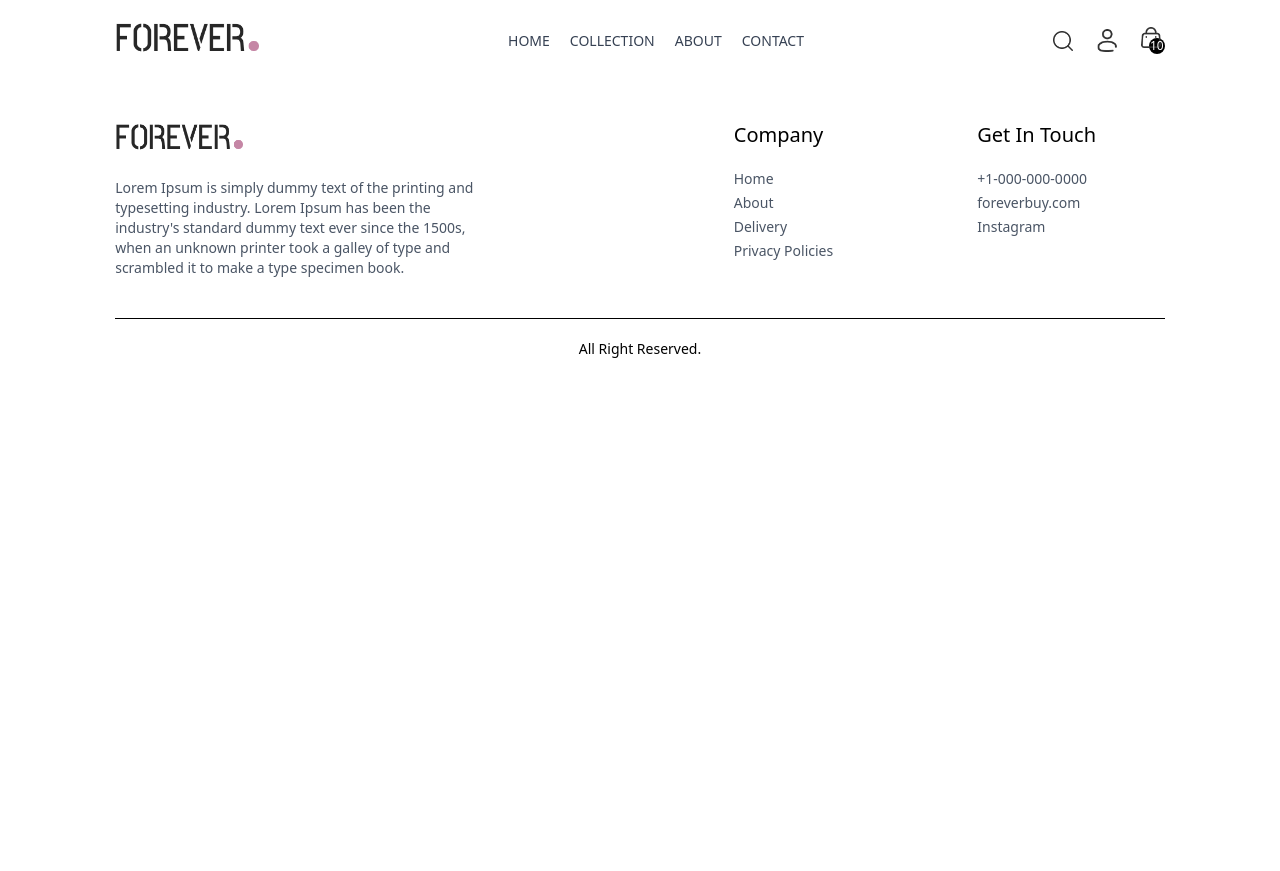
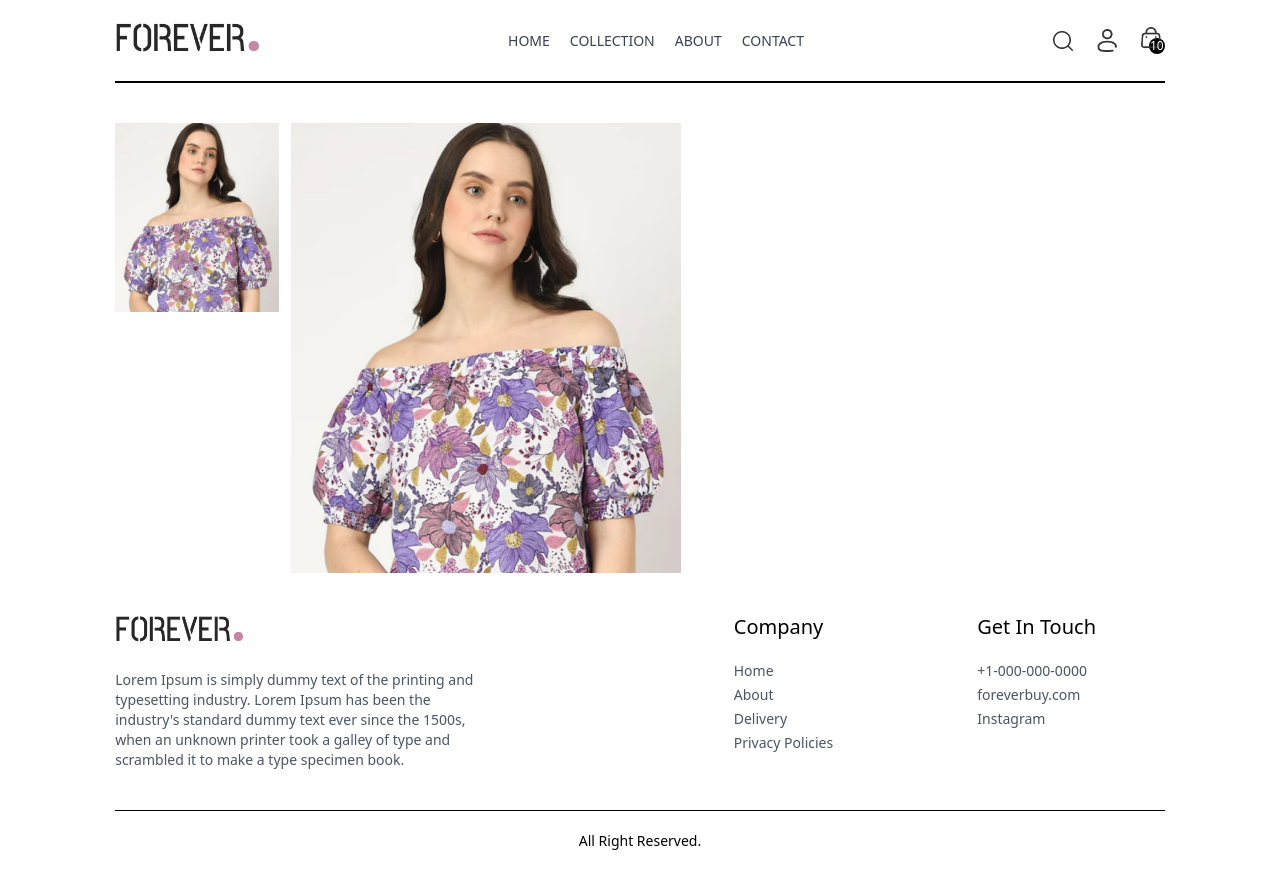
Before and after one commit to Nitishjhaa/full-stack-project, a React (Vite) app in the folder e-commerce/Frontend/: page /product/aaaaa in a window 1280 px wide. Before the commit the page ends 800 px from the top, so only its background shows below. Built offline with nearby package versions, Linux system fonts and the light colour scheme.

Commit message:
made more progress

```diff
--- a/e-commerce/Frontend/src/components/Bestseller.jsx
+++ b/e-commerce/Frontend/src/components/Bestseller.jsx
@@ -26,7 +26,7 @@ const Bestseller = () => {
       <div className='grid grid-cols-2 sm:grid-cols-3 md:grid-cols-4 lg:grid-cols-5 gap-4 gap-y-6'>
         {
           bestSeller.map((item, index) => (
-            <ProductItems key={index} id = {item.id} image = {item.image} name= {item.name} price={item.price} />
+            <ProductItems key={index} id = {item._id} image = {item.image} name= {item.name} price={item.price} />
           ))
         }
       </div>
--- a/e-commerce/Frontend/src/pages/Product.jsx
+++ b/e-commerce/Frontend/src/pages/Product.jsx
@@ -1,15 +1,53 @@
-import React from 'react'
-import { useParams } from 'react-router-dom'
+import React, { useContext, useEffect, useState } from 'react';
+import { useParams } from 'react-router-dom';
+import { ShopContext } from '../context/ShopContext';
+
 
 const Product = () => {
 
   const { productId } = useParams();
+  const { products } = useContext(ShopContext);
+  const [productData, setProductData] = useState(false);
+  const [image, setImage] = useState('');
 
-  return (
-    <div>
+  const fetchProductData = async () => {
+    products.map((i) => {
+      if (i._id === productId) {
+        setProductData(i);
+        console.log(i)
+        setImage(i.image[0])
+        return null;
+      }
+      else {
 
+      }
+    })
+  }
+
+  useEffect(() => { fetchProductData() }, [productId, products])
+
+  return productData ? (
+    <div className='border-t-2 pt-10 transition-opacity ease-in duration-500 opacity-100'>
+      {/* product data */}
+
+      <div className='flex gap-12 sm:gap-12 flex-col sm:flex-row'>
+
+        {/* product images */}
+        <div className='flex-1 flex flex-col-reverse gap-3 sm:flex-row'>
+          <div className='flex sm:flex-col overflow-x-auto sm:overflow-y-hidden justify-between sm:justify-normal sm:w-[18.7%] w-full'>
+            {
+              productData.image.map((item, index) => (
+                <img src={item} alt={item} key={index} className='w-[24%] sm:w-full sm:mb-3 flex-shrink-0 cursor-pointer' />
+              ))
+            }
+          </div>
+          <div className='w-full sm:w-[100%]'>
+            <img src={image} alt="" />
+          </div>
+        </div>
+      </div>
     </div>
-  )
+  ) : <div className='opacity-0'></div>
 }
 
 export default Product
```
